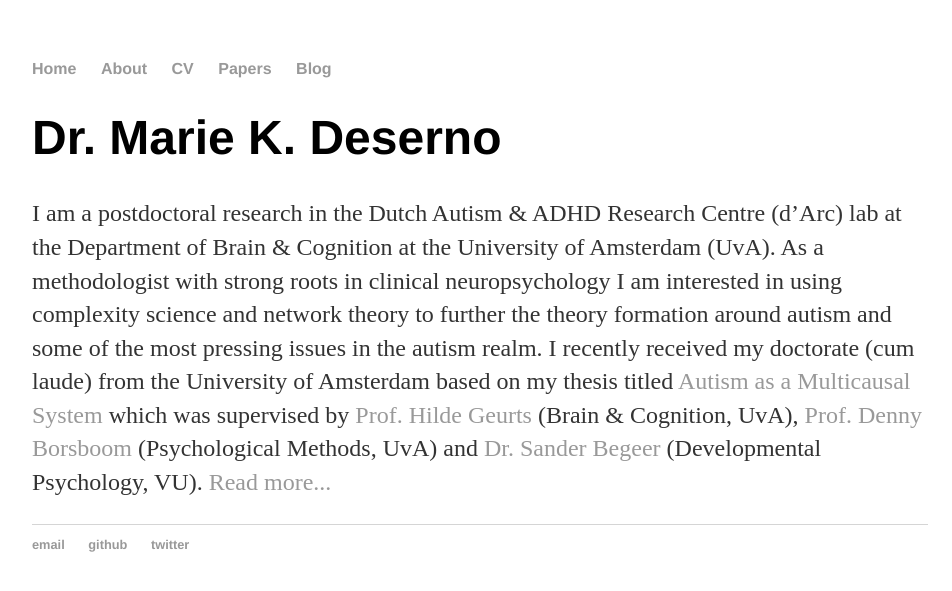
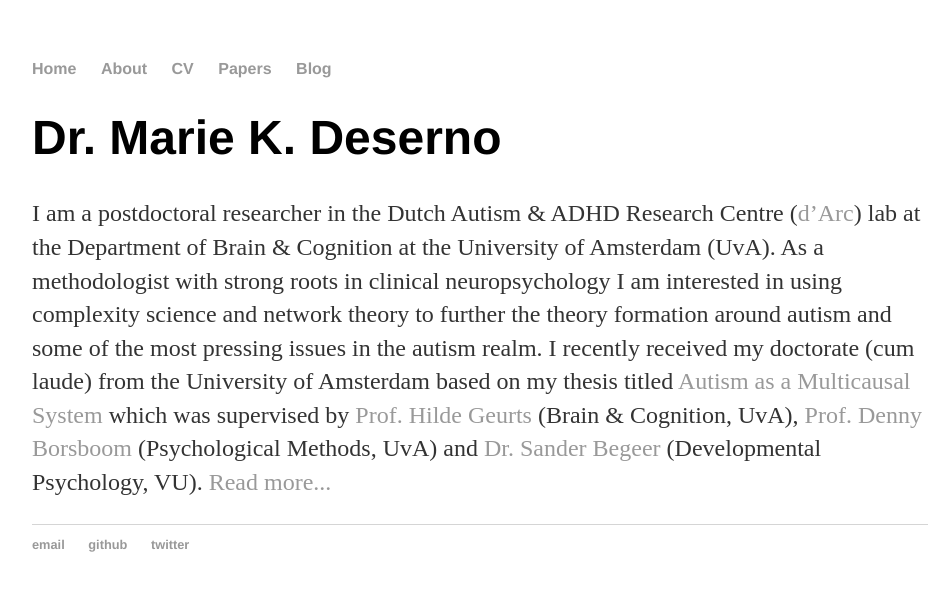
Before and after one commit to MarieDeserno/mariekdeserno.github.io, a Jekyll site: the page built from index.html, in a window 1280 px wide. Shown: the top 591 px of the page, without its empty margins (160-1112 px from the left). Built offline with Jekyll 4.4.1, drawn with Linux system fonts in a browser that asks for light colours.

Commit message:
Update index.html

```diff
--- a/index.html
+++ b/index.html
@@ -5,7 +5,7 @@ title: Marie K. Deserno
 <div class="blurb">
 	<h1>Dr. Marie K. Deserno</h1>
 	<p>
-		I am a postdoctoral research in the Dutch Autism & ADHD Research Centre (d’Arc) lab at the Department of Brain & Cognition at the University of Amsterdam (UvA).
+		I am a postdoctoral researcher in the Dutch Autism & ADHD Research Centre (<a href="http://www.dutcharc.nl/">d’Arc</a>) lab at the Department of Brain & Cognition at the University of Amsterdam (UvA).
 		As a methodologist with strong roots in clinical neuropsychology I am interested in using complexity science and network theory to further the theory formation around autism and some of the most pressing issues in the autism realm.
 		I recently received my doctorate (cum laude) from the University of Amsterdam
 		based on my thesis titled <a href="https://dare.uva.nl/search?identifier=a6933d33-58d9-465a-b55f-a3d5d4b0e66c">Autism as a Multicausal System</a> which was supervised by <a href="http://www.dutcharc.nl/team/hilde-geurts/" >Prof. Hilde Geurts</a> (Brain & Cognition, UvA), <a href="https://dennyborsboom.com/" >Prof. Denny Borsboom</a> (Psychological Methods, UvA) and <a href="https://research.vu.nl/en/persons/sm-begeer">Dr. Sander Begeer</a>  (Developmental Psychology, VU). <a href="/about">Read more...</a></p>
```
